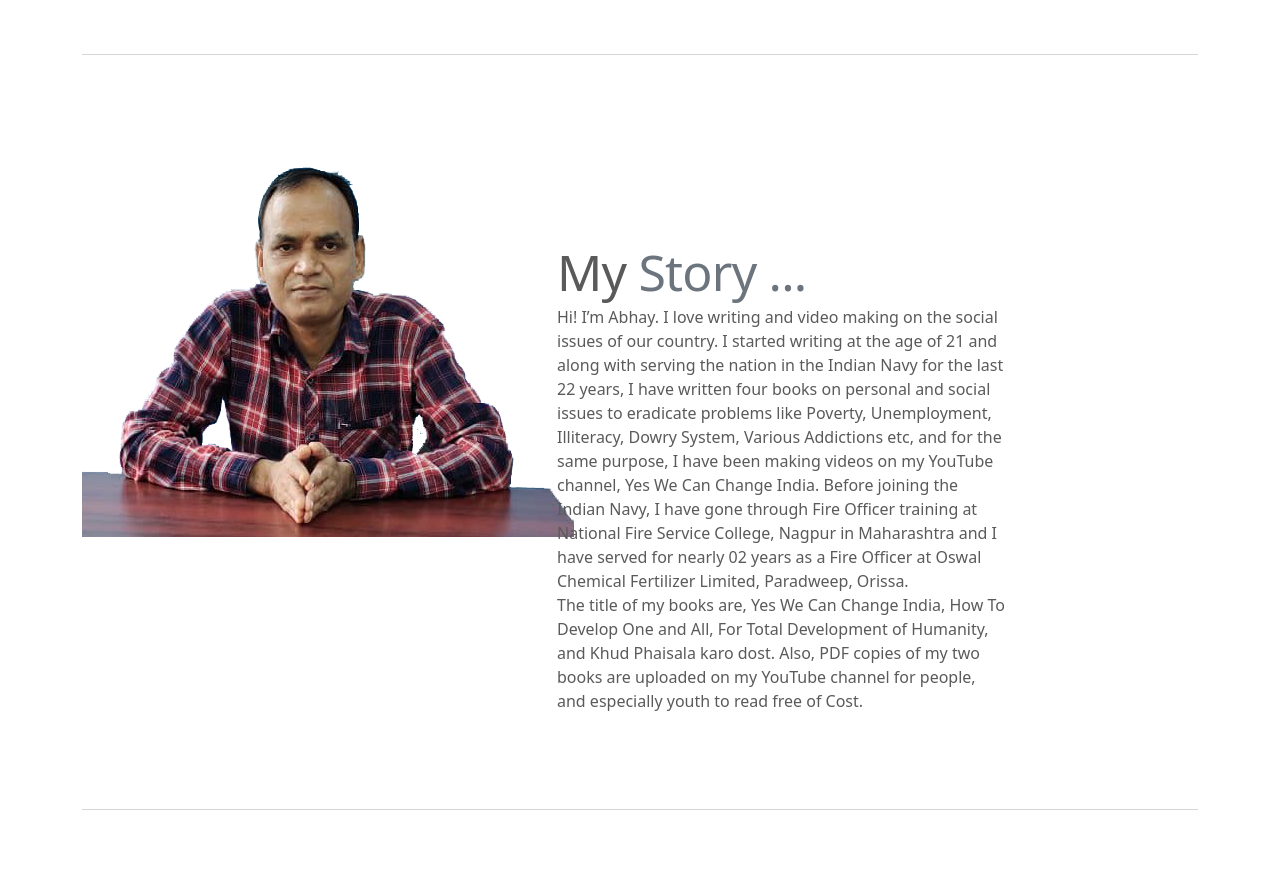
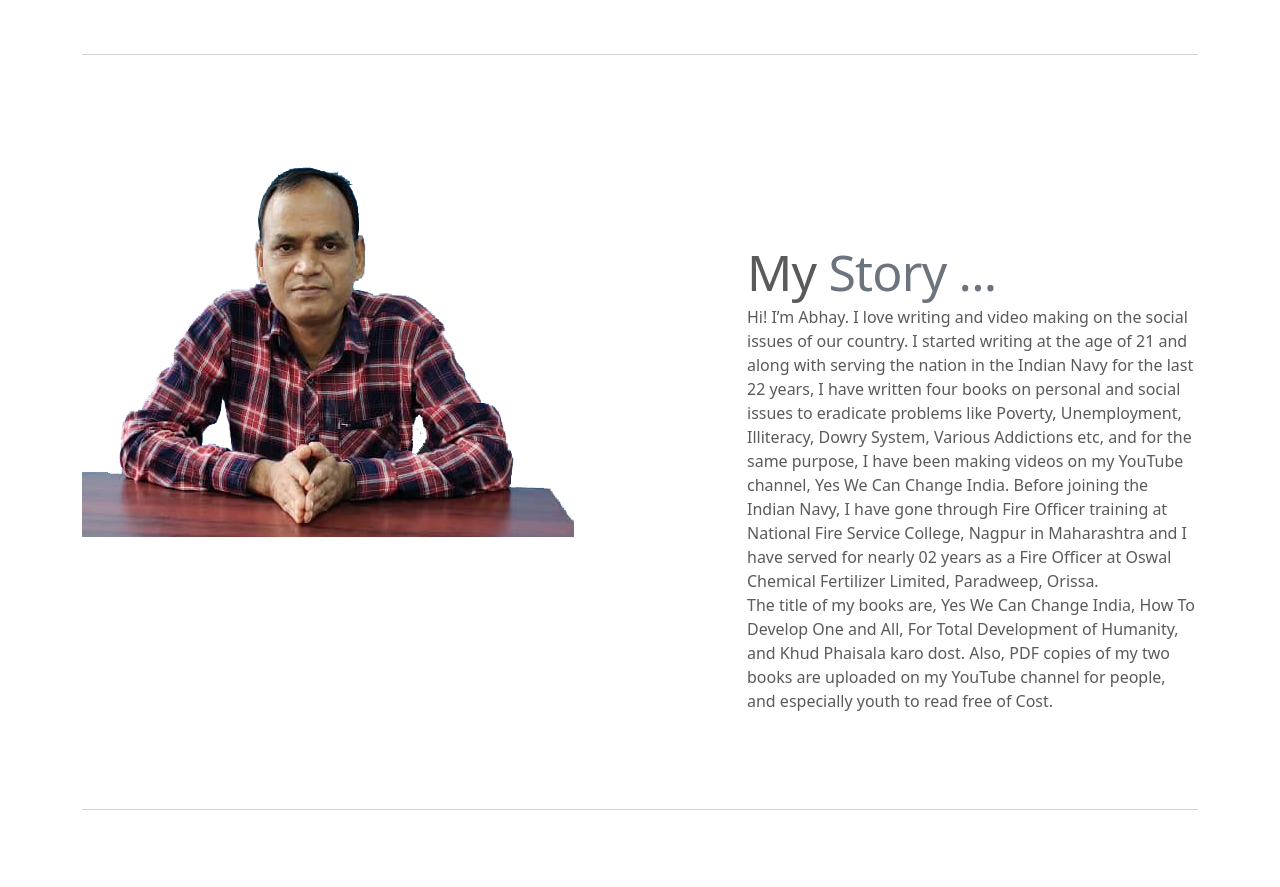
Before and after one commit to iamviras/ywcci, a plain HTML site: page index.html in a window 1280 px wide. Shown: the part 1700-2587 px from the top of the page. Drawn offline with nearby package versions, Linux system fonts and the light colour scheme.

Commit message:
Update index.html

```diff
--- a/index.html
+++ b/index.html
@@ -233,7 +233,7 @@
     <hr class="featurette-divider">
 
     <div id="my_story" name="my_story" class="row featurette">
-      <div class="col-md-5 order-md-1">
+      <div class="col-md-7 order-md-1">
         <img src="assets/img/abhayphoto.png">
       </div>
       <div class="col-md-5 order-md-2">
```
